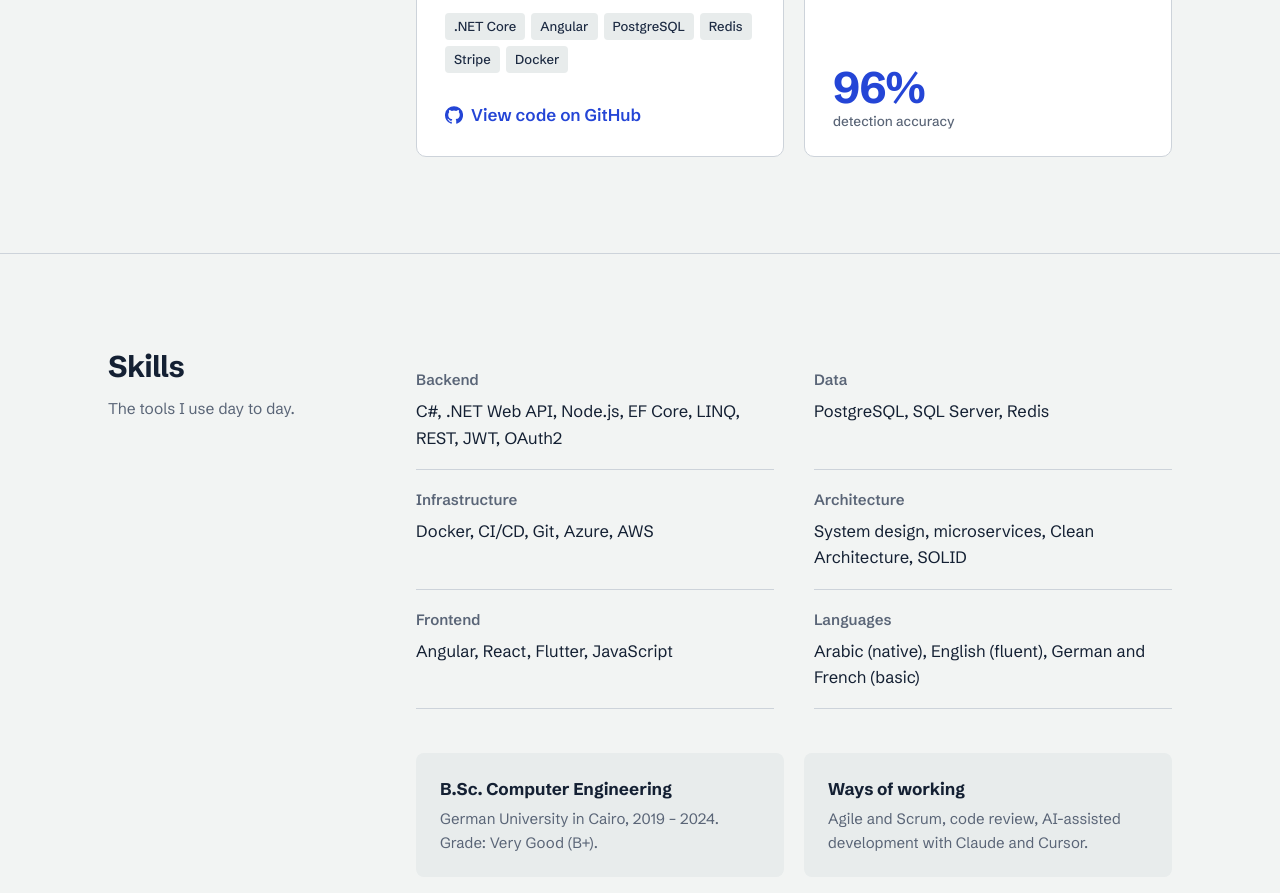
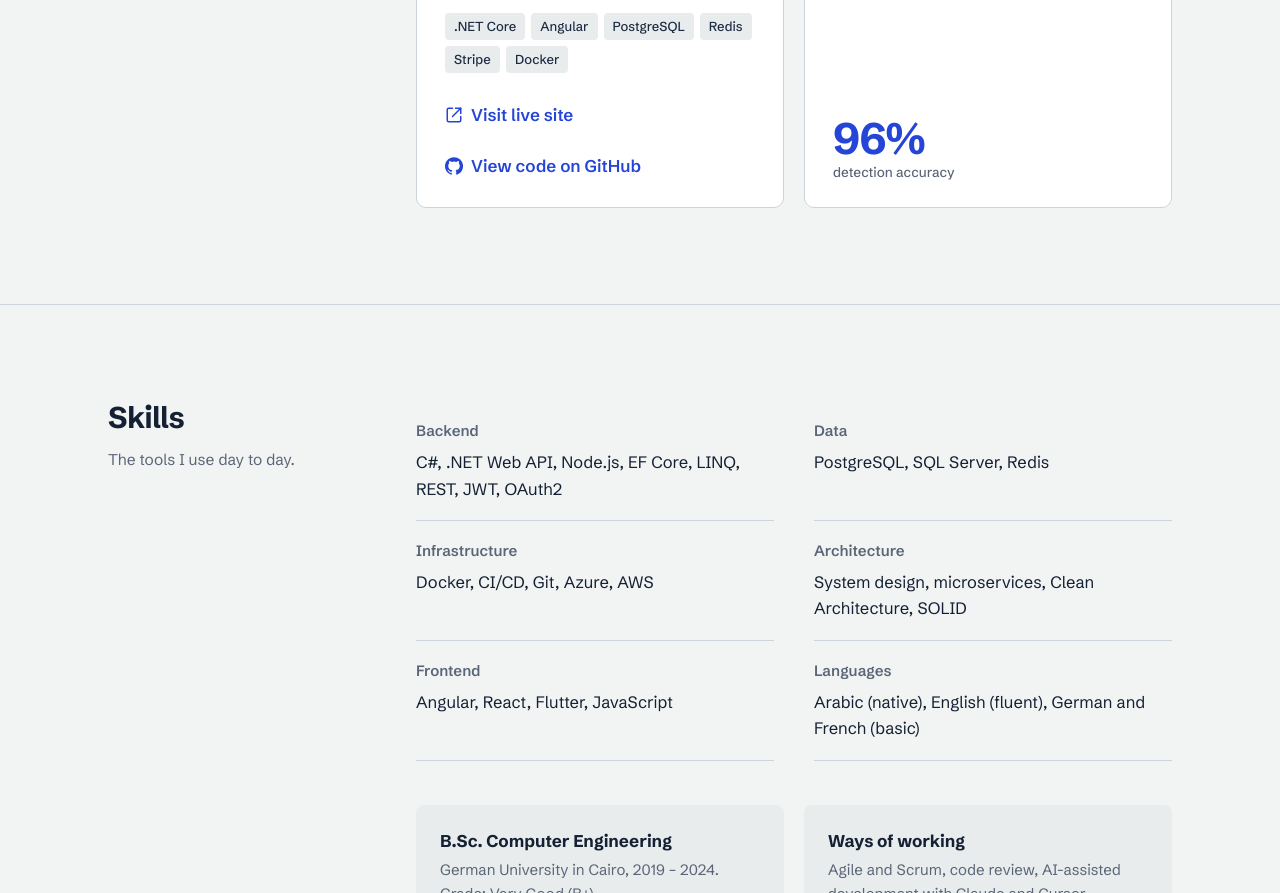
Before and after one commit to Gendy11/portfolio11_, a plain HTML site: page index.html in a window 1280 px wide. Shown: the part 3467-4360 px from the top of the page. Drawn offline with nearby package versions, Linux system fonts and the light colour scheme.

Commit message:
Add live site link to Breeze project
Updated footer links to include a live site link with styling.

```diff
--- a/index.html
+++ b/index.html
@@ -354,7 +354,11 @@
           <h3>Breeze</h3>
           <p>A full-stack perfume store built end to end, with JWT auth, role-based authorization, Redis caching, Stripe payments and Docker-based deployment.</p>
           <div class="stack" style="margin:0 0 20px"><span>.NET Core</span><span>Angular</span><span>PostgreSQL</span><span>Redis</span><span>Stripe</span><span>Docker</span></div>
-          <div class="foot">
+          <div class="foot" style="justify-content:flex-start;gap:24px">
+            <a class="link" href="https://breeze-perfumes-project-2026.runasp.net/" target="_blank" rel="noopener">
+              <svg viewBox="0 0 24 24" fill="none" stroke="currentColor" stroke-width="2" stroke-linecap="round" stroke-linejoin="round" aria-hidden="true"><path d="M14 3h7v7"/><path d="M10 14 21 3"/><path d="M21 14v5a2 2 0 0 1-2 2H5a2 2 0 0 1-2-2V5a2 2 0 0 1 2-2h5"/></svg>
+              Visit live site
+            </a>
             <a class="link" href="https://github.com/Gendy11/Breeze" target="_blank" rel="noopener">
               <svg viewBox="0 0 24 24" fill="currentColor" aria-hidden="true"><path d="M12 .3a12 12 0 0 0-3.8 23.38c.6.12.83-.26.83-.57v-2.02c-3.34.73-4.04-1.6-4.04-1.6-.55-1.4-1.34-1.77-1.34-1.77-1.08-.74.09-.73.09-.73 1.2.09 1.84 1.24 1.84 1.24 1.07 1.83 2.8 1.3 3.49 1 .1-.78.42-1.31.76-1.6-2.67-.31-5.47-1.34-5.47-5.93 0-1.31.47-2.38 1.24-3.22-.14-.3-.54-1.52.1-3.18 0 0 1-.32 3.3 1.23a11.5 11.5 0 0 1 6 0c2.28-1.55 3.29-1.23 3.29-1.23.64 1.66.24 2.88.12 3.18a4.65 4.65 0 0 1 1.23 3.22c0 4.61-2.8 5.62-5.48 5.92.42.36.81 1.1.81 2.22v3.29c0 .32.21.7.82.58A12 12 0 0 0 12 .3"/></svg>
               View code on GitHub
```
